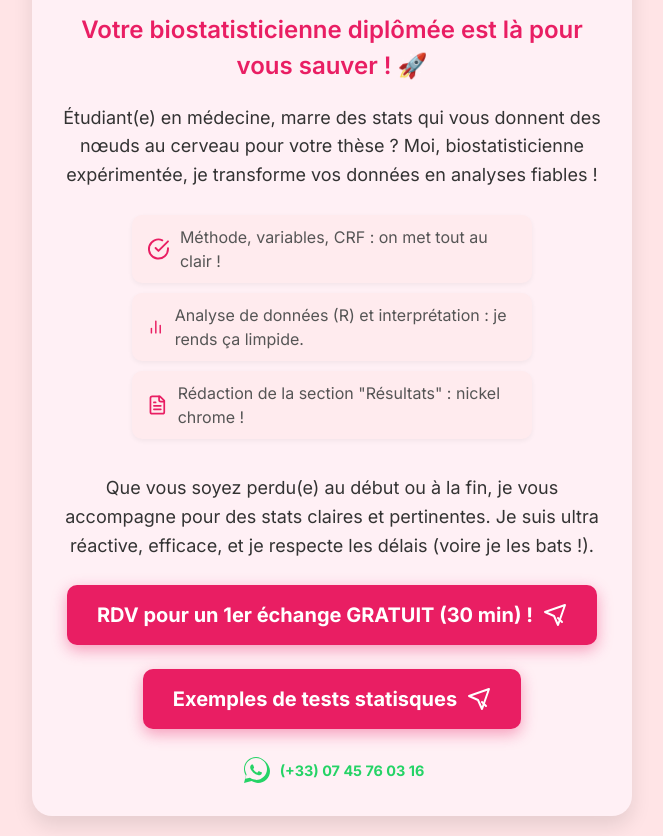
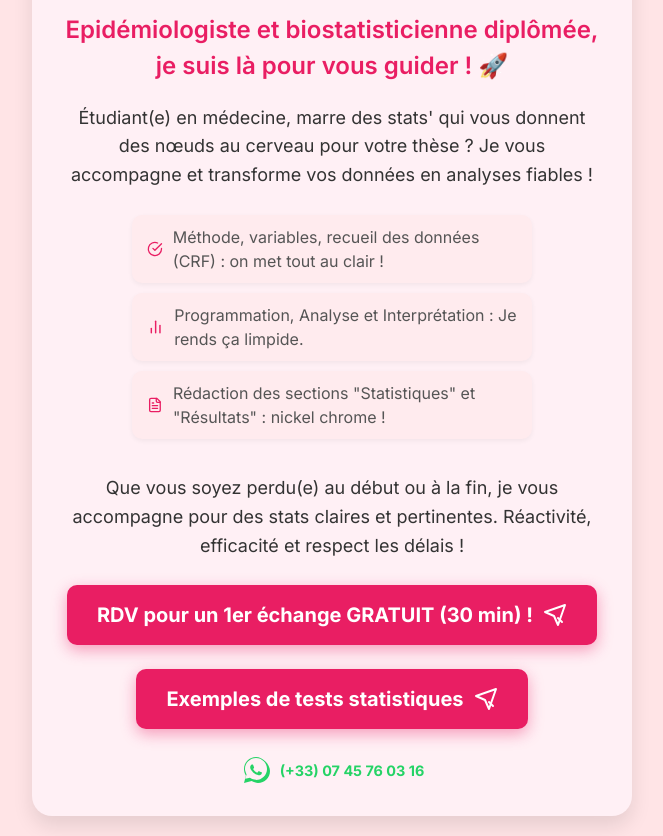
Before and after one commit to MedDataMuse/service, a plain HTML site: page index.html in a window 1280 px wide. Shown: the part 435-1271 px from the top of the page, without its empty margins (308-971 px from the left). Drawn offline with nearby package versions, Linux system fonts and the light colour scheme.

Commit message:
Update index.html

```diff
--- a/index.html
+++ b/index.html
@@ -138,31 +138,31 @@
         <img src="13.png" alt="Personne avec des pensées embrouillées" class="flyer-image">
 
         <h1 class="title">Statistiques de Thèse ? Plus jamais la galère !</h1>
-        <h2 class="subtitle">Votre biostatisticienne diplômée est là pour vous sauver ! 🚀</h2>
+        <h2 class="subtitle">Epidémiologiste et biostatisticienne diplômée, je suis là pour vous guider ! 🚀</h2>
 
         <p class="summary-text">
-            Étudiant(e) en médecine, marre des stats qui vous donnent des nœuds au cerveau pour votre thèse ?
-            Moi, biostatisticienne expérimentée, je transforme vos données en analyses fiables !
+            Étudiant(e) en médecine, marre des stats' qui vous donnent des nœuds au cerveau pour votre thèse ?
+            Je vous accompagne et transforme vos données en analyses fiables !
         </p>
 
         <ul class="points-list">
             <li>
                 <svg xmlns="http://www.w3.org/2000/svg" width="24" height="24" viewBox="0 0 24 24" fill="none" stroke="currentColor" stroke-width="2" stroke-linecap="round" stroke-linejoin="round" class="lucide lucide-check-circle"><path d="M22 11.08V12a10 10 0 1 1-5.93-9.14"/><path d="m9 11 3 3L22 4"/></svg>
-                Méthode, variables, CRF : on met tout au clair !
+                Méthode, variables, recueil des données (CRF) : on met tout au clair !
             </li>
             <li>
                 <svg xmlns="http://www.w3.org/2000/svg" width="24" height="24" viewBox="0 0 24 24" fill="none" stroke="currentColor" stroke-width="2" stroke-linecap="round" stroke-linejoin="round" class="lucide lucide-bar-chart-2"><path d="M18 20V10"/><path d="M12 20V4"/><path d="M6 20v-6"/></svg>
-                Analyse de données (R) et interprétation : je rends ça limpide.
+                Programmation, Analyse et Interprétation : Je rends ça limpide.
             </li>
             <li>
                 <svg xmlns="http://www.w3.org/2000/svg" width="24" height="24" viewBox="0 0 24 24" fill="none" stroke="currentColor" stroke-width="2" stroke-linecap="round" stroke-linejoin="round" class="lucide lucide-file-text"><path d="M15 2H6a2 2 0 0 0-2 2v16a2 2 0 0 0 2 2h12a2 2 0 0 0 2-2V7Z"/><path d="M14 2v4a2 2 0 0 0 2 2h4"/><path d="M10 9H8"/><path d="M16 13H8"/><path d="M16 17H8"/></svg>
-                Rédaction de la section "Résultats" : nickel chrome !
+                Rédaction des sections "Statistiques" et "Résultats" : nickel chrome !
             </li>
         </ul>
 
         <p class="summary-text">
             Que vous soyez perdu(e) au début ou à la fin, je vous accompagne pour des stats claires et pertinentes.
-            Je suis ultra réactive, efficace, et je respecte les délais (voire je les bats !).
+            Réactivité, efficacité et respect les délais !
         </p>
 
         <a href="https://calendly.com/meddatamuse/30min" class="call-to-action">
@@ -171,7 +171,7 @@
         </a>
         <br>
        <a href="https://meddatamuse.github.io/MedDataMuse/" class="call-to-action">
-            Exemples de tests statisques
+            Exemples de tests statistiques
             <svg xmlns="http://www.w3.org/2000/svg" width="24" height="24" viewBox="0 0 24 24" fill="none" stroke="currentColor" stroke-width="2" stroke-linecap="round" stroke-linejoin="round" class="lucide lucide-send"><path d="m22 2-7 20-4-9-9-4 20-7Z"/><path d="M15 15l4 4"/></svg>
         </a>
 
```
